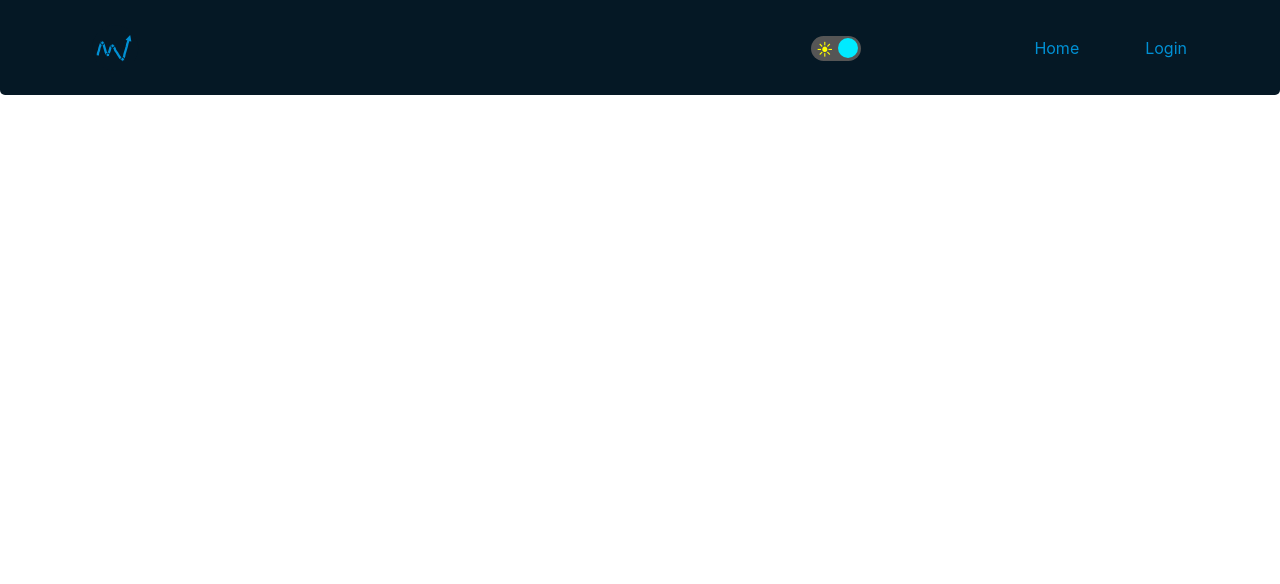
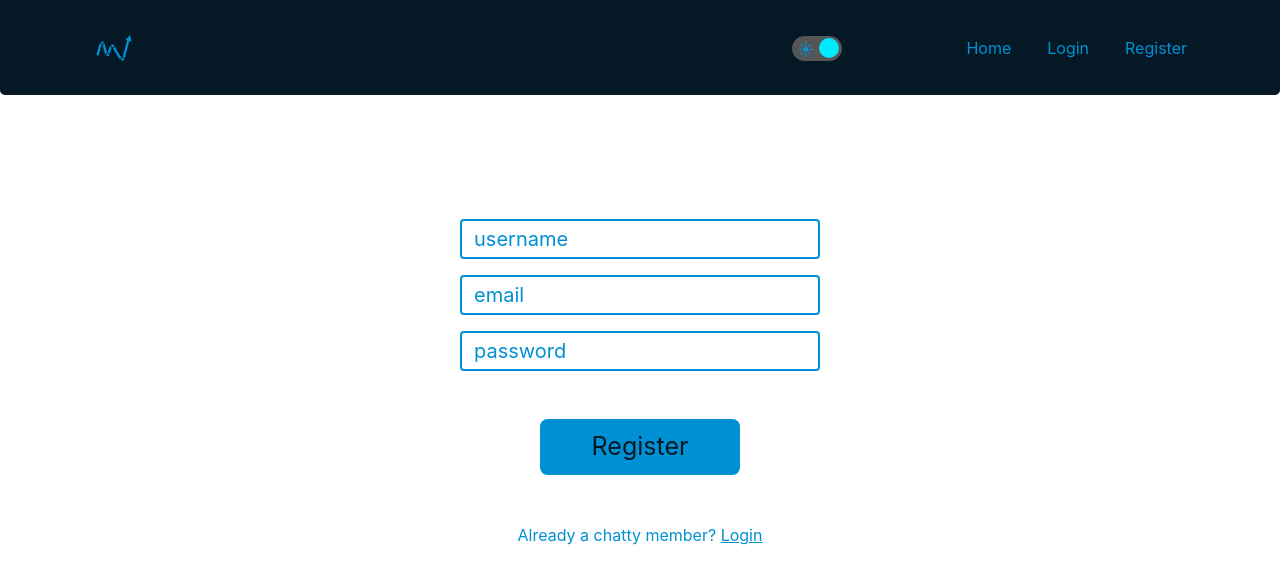
Before and after one commit to omar-csse/stocks-app-frontend, a React (Create React App) app in the folder client/: page /register in a window 1280 px wide. Shown: the top 584 px of the page. Built offline with nearby package versions, Linux system fonts and the light colour scheme.

Commit message:
edit signup to register, adjust styling

```diff
--- a/client/src/Components/App/App.js
+++ b/client/src/Components/App/App.js
@@ -15,7 +15,7 @@ const App = () => {
                 <div className="container">
                     <Switch>
                         <Route exact path="/" component={Home}/>
-                        <Route path="/signup" render={() => <Auth path="/signup"/>}/>
+                        <Route path="/register" render={() => <Auth path="/signup"/>}/>
                         <Route path="/login" render={() => <Auth path="/login"/>}/>
                     </Switch>
                 </div>
--- a/client/src/Components/App/App.scss
+++ b/client/src/Components/App/App.scss
@@ -6,11 +6,13 @@
     background-color: $background-color;
     color: #f8f8ff;
 
-    p, h1, h2, h3, h4, h5, b {
+    p, h1, h2, h3, h4, h5, b, span {
         color: #f8f8ff;
     }
 }
 
 .light {
-    color: $color;
+    p, h1, h2, h3, h4, h5, b, span {
+        color: $color;
+    }
 }
--- a/client/src/Components/Auth/Auth.js
+++ b/client/src/Components/Auth/Auth.js
@@ -1,6 +1,6 @@
 import React, { useEffect } from 'react';
 import Login from './Login/Login';
-import Signup from './Signup/Signup';
+import Register from './Register/Register';
 import './Auth.scss';
 
 
@@ -15,7 +15,7 @@ const Auth = (props) => {
             <div className="row align-items-center pt-5 mt-2">
                 <div className="col-lg-12 col-md-12 col-sm-12 col-xs-12 pt-5 text-center">
                     <div className="form">
-                        {props.path === '/login' ? <Login /> : <Signup />}
+                        {props.path === '/login' ? <Login /> : <Register />}
                     </div>
                 </div>
             </div>
--- a/client/src/Components/Auth/Auth.scss
+++ b/client/src/Components/Auth/Auth.scss
@@ -1,7 +1,7 @@
 @import "../../index.scss";
 
 
-.login form, .signup form {
+.login form, .register form {
     margin: auto;
     height: 330px;
     min-width: 290px;
@@ -10,7 +10,7 @@
     padding: 20px;
 }
 
-.form .login-btn, .form .signup-btn {
+.form .login-btn, .form .register-btn {
     background: $color;
     font-size: 25px;
     color: $background-color;
@@ -20,7 +20,7 @@
     border-radius: .3em;
 }
 
-.form .login-btn:hover, .form .signup-btn:hover, .form .login-btn:focus, .form .signup-btn:focus {
+.form .login-btn:hover, .form .register-btn:hover, .form .login-btn:focus, .form .register-btn:focus {
     background-color: $color-hover;
     color: $background-color;
     transform: scale(1.03);
@@ -42,7 +42,7 @@
     color: $color !important;
 }
 
-.login input, .signup input {
+.login input, .register input {
     border: 2px solid;
     border-color: $color;
     font-size: 20px;
--- a/client/src/Components/Auth/Signup/Signup.js
+++ b/client/src/Components/Auth/Register/Register.js
@@ -4,7 +4,7 @@ import { validate } from './validation';
 import { Form, Field } from 'react-final-form'
 
 
-const Signup = (props) => {
+const Register = (props) => {
 
 	const renderInput = ({input, meta, type, placeholder}) =>
 		<div className="form-group">
@@ -18,14 +18,14 @@ const Signup = (props) => {
 	}
 
 	return (
-		<div className="signup">
+		<div className="register">
 			<Form onSubmit={onSubmit} validate={validate}>
 				{({handleSubmit, submitting}) => <form onSubmit={handleSubmit}>
 					<Field name="username" placeholder="username" type="text" component={renderInput}/>
 					<Field placeholder="email" type="email" name="email" component={renderInput}/>
 					<Field placeholder="password" type="password" name="password" component={renderInput}/>
 					<div className="position-relative form-group mt-5">
-						<button type="submit" disabled={submitting} className="btn signup-btn btn-lg w-50">Sign up</button>
+						<button type="submit" disabled={submitting} className="btn register-btn btn-lg w-50">Register</button>
 					</div>
 					<div className="position-relative form-group mt-5 pb-5 text-center">
 						<label>Already a chatty member? <Link to="/login">Login</Link></label>
@@ -36,4 +36,4 @@ const Signup = (props) => {
 	);
 }
 
-export default Signup;
+export default Register;
--- a/client/src/Components/Nav/Nav.js
+++ b/client/src/Components/Nav/Nav.js
@@ -59,6 +59,9 @@ const Nav = (props) => {
                         <li className="nav-item">
                             <NavLink to="/login" className="nav-item nav-link">Login</NavLink>
                         </li>
+                        <li className="nav-item">
+                            <NavLink to="/register" className="nav-item nav-link">Register</NavLink>
+                        </li>
                     </ul>
                 </div>
             </div>
--- a/client/src/Components/Nav/Nav.scss
+++ b/client/src/Components/Nav/Nav.scss
@@ -47,7 +47,7 @@ li:hover {
 
 .navbar-nav {
     li {
-        padding-left: 50px;
+        padding-left: 20px;
     }
 }
 
@@ -66,7 +66,7 @@ li:hover {
 }
 
 .moon-light {
-    color: slateblue;
+    color: slateblue !important;
 }
 
 .icons-dark {
```
Also changed, not shown: client/src/Components/Auth/Register/validation.js (renamed from client/src/Components/Auth/Signup/validation.js).
